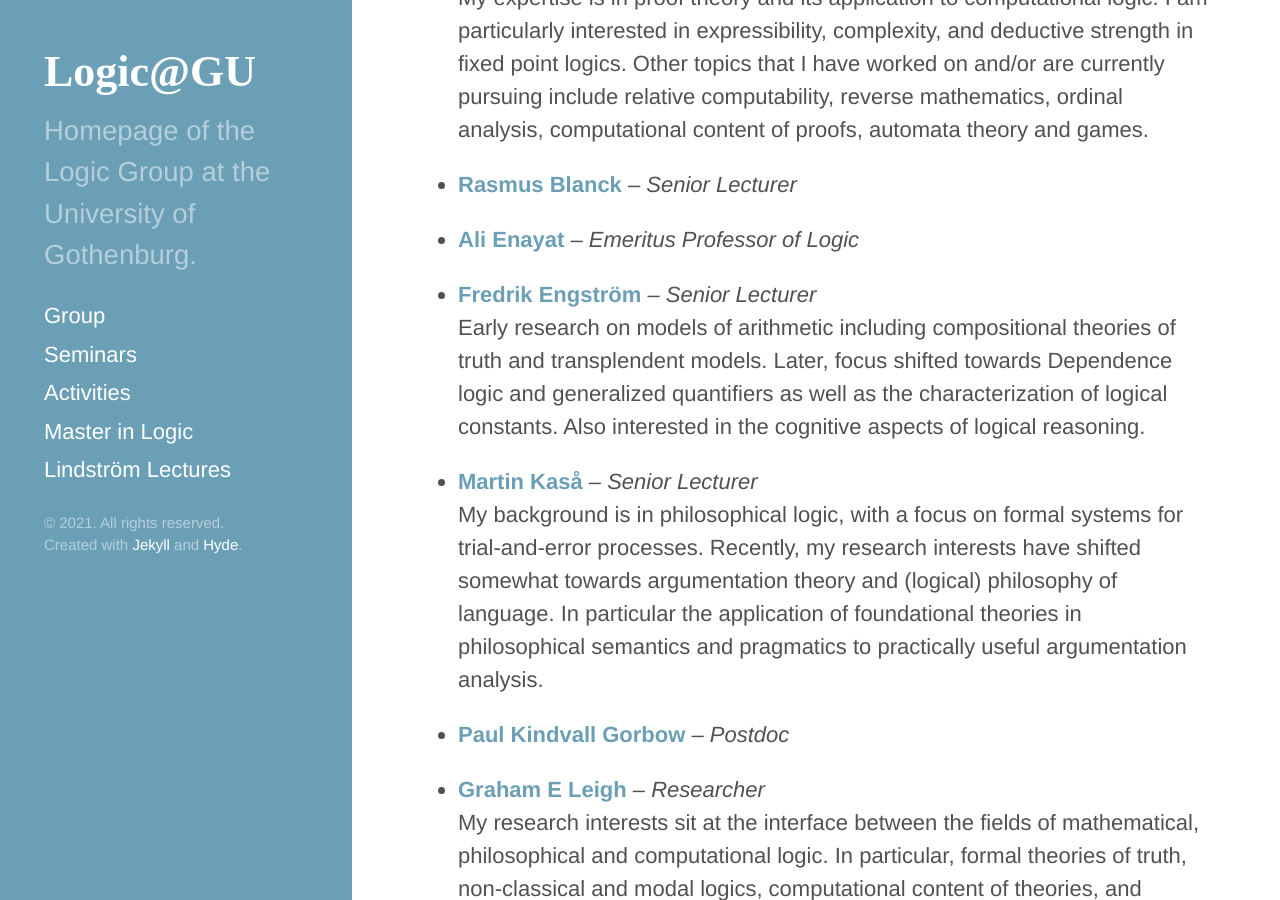
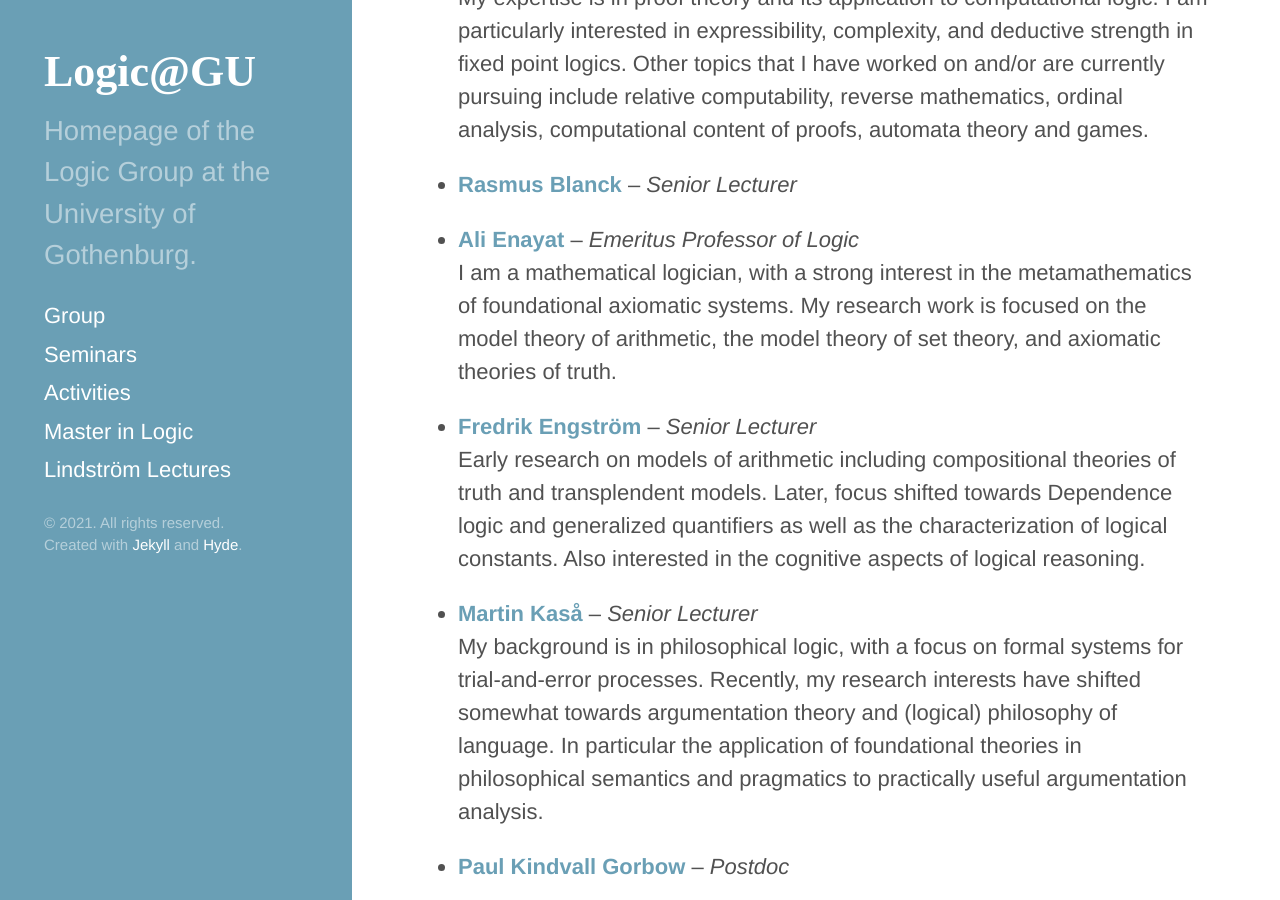
Before and after one commit to greleigh/Logic-GU, a Jekyll site: the page built from _pages/about.md, in a window 1280 px wide and 900 px high, scrolled down 522 px. Built offline with Jekyll 4.4.1, drawn with Linux system fonts in a browser that asks for light colours; some web fonts are replaced.

Commit message:
Update people.yml

```diff
--- a/_data/people.yml
+++ b/_data/people.yml
@@ -20,7 +20,9 @@ ali:
   full-name: Ali Enayat
   position: Emeritus Professor of Logic
   homepage: https://www.gu.se/en/about/find-staff/alienayat
-  description:
+  description:  >
+    I am a mathematical logician, with a strong interest in the metamathematics of foundational axiomatic systems.
+    My research work is focused on the model theory of arithmetic, the model theory of set theory, and axiomatic theories of truth.
 
 fredrik:
   name: Fredrik Engström
```
